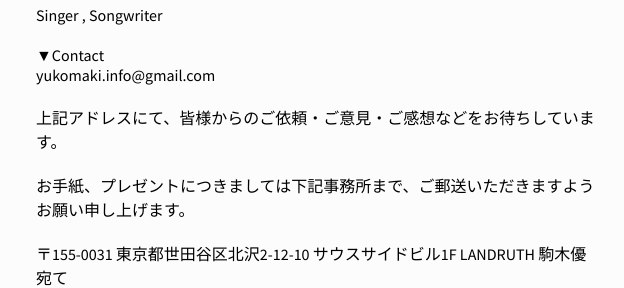
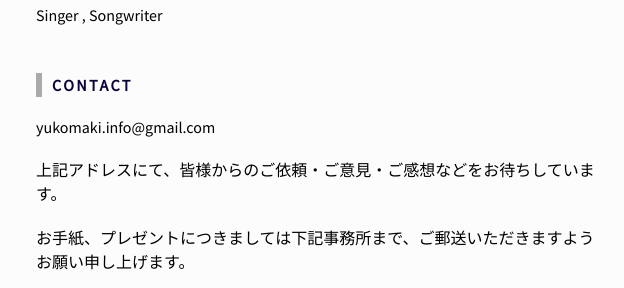
Before and after one commit to yukomakigg/0820, a plain HTML site: page index.html in a window 1280 px wide. Shown: the part 263-551 px from the top of the page, 644-1268 px from the left. Drawn offline with Linux system fonts and the light colour scheme.

Commit message:
Update index.html

```diff
--- a/index.html
+++ b/index.html
@@ -72,8 +72,8 @@
 			<p>
 
 			</p>
-			Singer , Songwriter<br><br>
-			▼Contact<br>
+			Singer , Songwriter<br>
+			<h2 class="heading d-inline-block mr-2">CONTACT</h2><br>
                         <a>yukomaki.info@gmail.com</a><br><br>
 			上記アドレスにて、皆様からのご依頼・ご意見・ご感想などをお待ちしています。<br><br>
 			お手紙、プレゼントにつきましては下記事務所まで、ご郵送いただきますようお願い申し上げます。<br><br>
```
